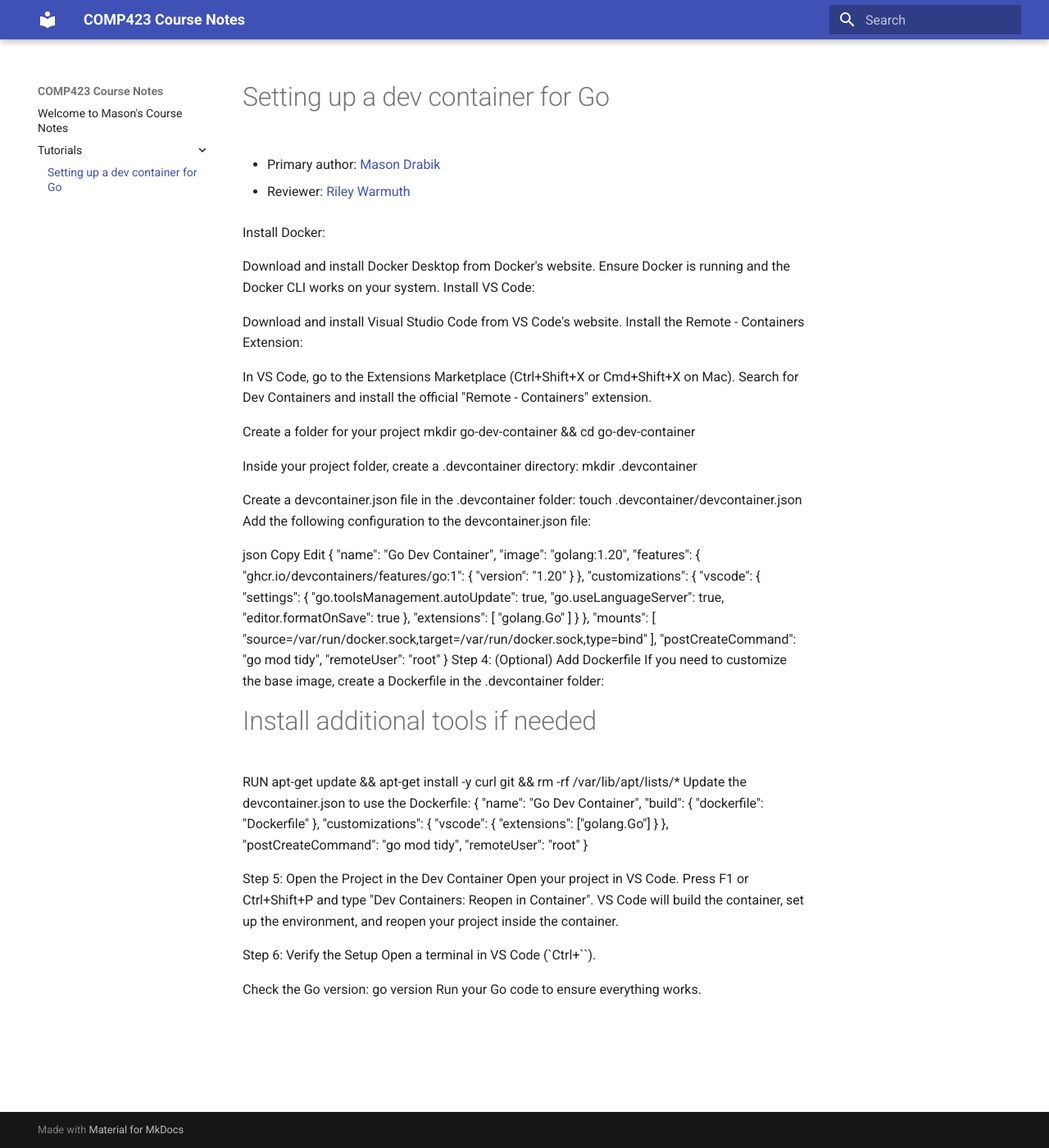
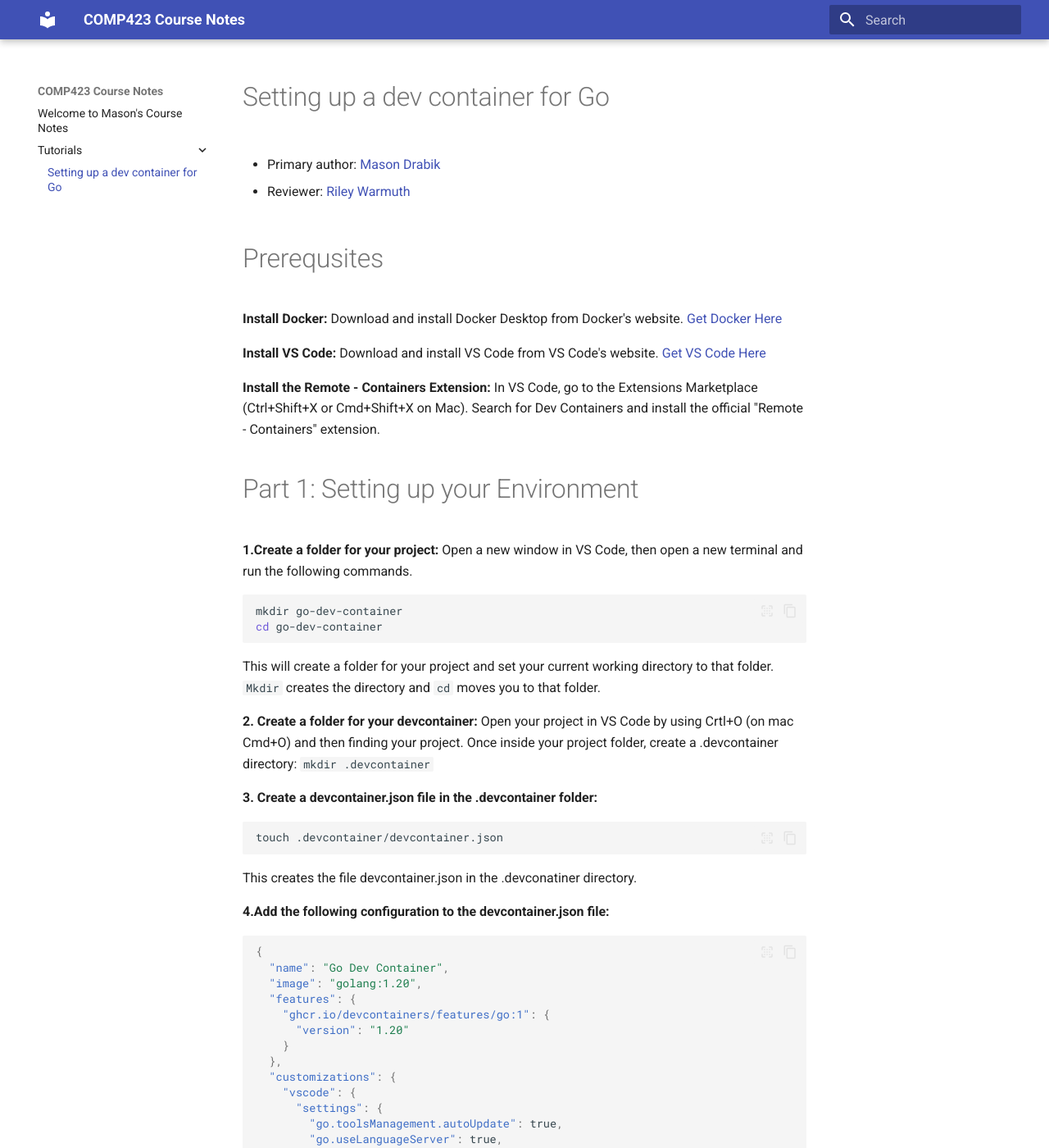
Before and after one commit to mkdrabik/comp423-course-notes, an MkDocs documentation site: the page built from docs/tutorials/go-setup.md, in a window 1280 px wide and 1400 px high. Shown: the whole window at 82% size. Built offline with MkDocs 1.6.1 and Material for MkDocs 9.7.7, drawn with Linux system fonts in a browser that asks for light colours; some of the changed text lies outside the part shown.

````diff
--- a/docs/tutorials/go-setup.md
+++ b/docs/tutorials/go-setup.md
@@ -3,35 +3,40 @@
 * Primary author: [Mason Drabik](https://github.com/mkdrabik)
 
 * Reviewer: [Riley Warmuth](https://github.com/rileywar)
+#
+# Prerequsites
+
+**Install Docker:** Download and install Docker Desktop from Docker's website. [Get Docker Here](https://www.docker.com/products/docker-desktop)
+
+**Install VS Code:** Download and install VS Code from VS Code's website. [Get VS Code Here](https://code.visualstudio.com/)
+
+**Install the Remote - Containers Extension:** In VS Code, go to the Extensions Marketplace (Ctrl+Shift+X or Cmd+Shift+X on Mac).
+Search for Dev Containers and install the official "Remote - Containers" extension.
+#
+
+# Part 1: Setting up your Environment
+**1.Create a folder for your project:**
+Open a new window in VS Code, then open a new terminal and run the following commands.
+```bash
+mkdir go-dev-container
+cd go-dev-container
+```
+This will create a folder for your project and set your current working directory to that folder. ```Mkdir``` creates the directory and ```cd``` moves you to that folder.
+
+**2. Create a folder for your devcontainer:**
+Open your project in VS Code by using Crtl+O (on mac Cmd+O) and then finding your project.
+Once inside your project folder, create a .devcontainer directory: ```mkdir .devcontainer```
 
 
-Install Docker:
+**3. Create a devcontainer.json file in the .devcontainer folder:**
+```bash
+touch .devcontainer/devcontainer.json
+```
+This creates the file devcontainer.json in the .devconatiner directory.
 
-Download and install Docker Desktop from Docker's website.
-Ensure Docker is running and the Docker CLI works on your system.
-Install VS Code:
+**4.Add the following configuration to the devcontainer.json file:**
 
-Download and install Visual Studio Code from VS Code's website.
-Install the Remote - Containers Extension:
-
-In VS Code, go to the Extensions Marketplace (Ctrl+Shift+X or Cmd+Shift+X on Mac).
-Search for Dev Containers and install the official "Remote - Containers" extension.
-
-
-Create a folder for your project
-mkdir go-dev-container && cd go-dev-container
-
-
-Inside your project folder, create a .devcontainer directory:
-mkdir .devcontainer
-
-Create a devcontainer.json file in the .devcontainer folder:
-touch .devcontainer/devcontainer.json
-Add the following configuration to the devcontainer.json file:
-
-json
-Copy
-Edit
+```json
 {
   "name": "Go Dev Container",
   "image": "golang:1.20",
@@ -58,34 +63,79 @@
   "postCreateCommand": "go mod tidy",
   "remoteUser": "root"
 }
-Step 4: (Optional) Add Dockerfile
-If you need to customize the base image, create a Dockerfile in the .devcontainer folder:
+```
 
-# Install additional tools if needed
-RUN apt-get update && apt-get install -y curl git && rm -rf /var/lib/apt/lists/*
-Update the devcontainer.json to use the Dockerfile:
-{
-  "name": "Go Dev Container",
-  "build": {
-    "dockerfile": "Dockerfile"
-  },
-  "customizations": {
-    "vscode": {
-      "extensions": ["golang.Go"]
-    }
-  },
-  "postCreateCommand": "go mod tidy",
-  "remoteUser": "root"
+**Step 5: Open the Project in the Dev Container:**
+Press Ctrl+Shift+P (on mac Cmd+Shift+P) and type "Dev Containers: Reopen in Container".
+VS Code will then build the container, set up the environment, and reopen your project inside the container.
+
+**Step 6: Verify the Setup:**
+Open a terminal in VS Code and check the Go version.
+```bash
+go version
+```
+
+If your output looks something like this, everything is properly set up and you can now move on to writing your program!
+```bash
+go version go1.20.14 linux/arm64
+```
+#
+#
+# Part 2: Running Go
+
+We are now going to run a simple go program in your container.
+
+**Step 1: Create a Go file.**
+This can be done manually in VS Code or use the following command in your directory called "go-dev-container" (or whatever your main directory was called).
+
+```bash
+touch main.go
+```
+
+**Step 2: Edit your file.**
+Open main.go in VS Code and add the following.
+
+```go
+package main
+
+import "fmt"
+
+func main() {
+    fmt.Println("Hello COMP423")
 }
+```
 
-Step 5: Open the Project in the Dev Container
-Open your project in VS Code.
-Press F1 or Ctrl+Shift+P and type "Dev Containers: Reopen in Container".
-VS Code will build the container, set up the environment, and reopen your project inside the container.
+!!! question "Why do we need package main and import "fmt"?"
 
-Step 6: Verify the Setup
-Open a terminal in VS Code (`Ctrl+``).
+    In Go, source files are organized into system directories called packages. These packages are a way to group functions and contain all files in the same directory. The main function in the main package is the starting point of our program. We imported the popular "fmt" package which contains functions for formatting text, including printing to the console. This package is one of the standard library packages that were installed when Go was installed. We are not limited to importing just "fmt" to import another package simply add ```import <package name>``` below previous imports.
 
-Check the Go version:
-go version
-Run your Go code to ensure everything works.
+
+**Step 3: Run your program.**
+
+
+!!! note " Running a program in Go "
+
+    In Go, there are two different ways to run your program ```go run``` and ```go build```. The difference between the two is that ```go run``` compiles your code into a temporary executable which it then runs and deletes after it is done executing. This is ideal for quick testing. However, ```go build``` creates an executable binary file of your code, which is then saved to your current directory. You can then run by typing ```./<name of file>``` in the terminal. Using this command is more ideal for producing binaries for later use or distribution.
+
+
+**Go run:**
+To run your program type the following into your terminal. This should print "Hello COMP 423" to your terminal.
+
+```go
+go run main.go
+```
+#
+**Go build:**
+In order to run ```go build``` we must first add a new file to our directory.
+
+```go
+go mod init my-go-project
+```
+This creates a go.mod file which manages the dependencies you are using. To to add module requirements and sums use ```go tidy```. Now that we have created a go.mod file you can run ```go build``` then run your executable file.
+
+```go
+go build main.go
+./main.go
+```
+
+"Hello COMP423" should be printed as a result. Congratulations you have just set up a dev container for Go and executed a program with it!
--- a/mkdocs.yml
+++ b/mkdocs.yml
@@ -8,6 +8,7 @@
   icon:
     admonition:
     note: octicons/tag-16
+    question: octicons/question-16
 
 markdown_extensions:
   - pymdownx.highlight:
````
